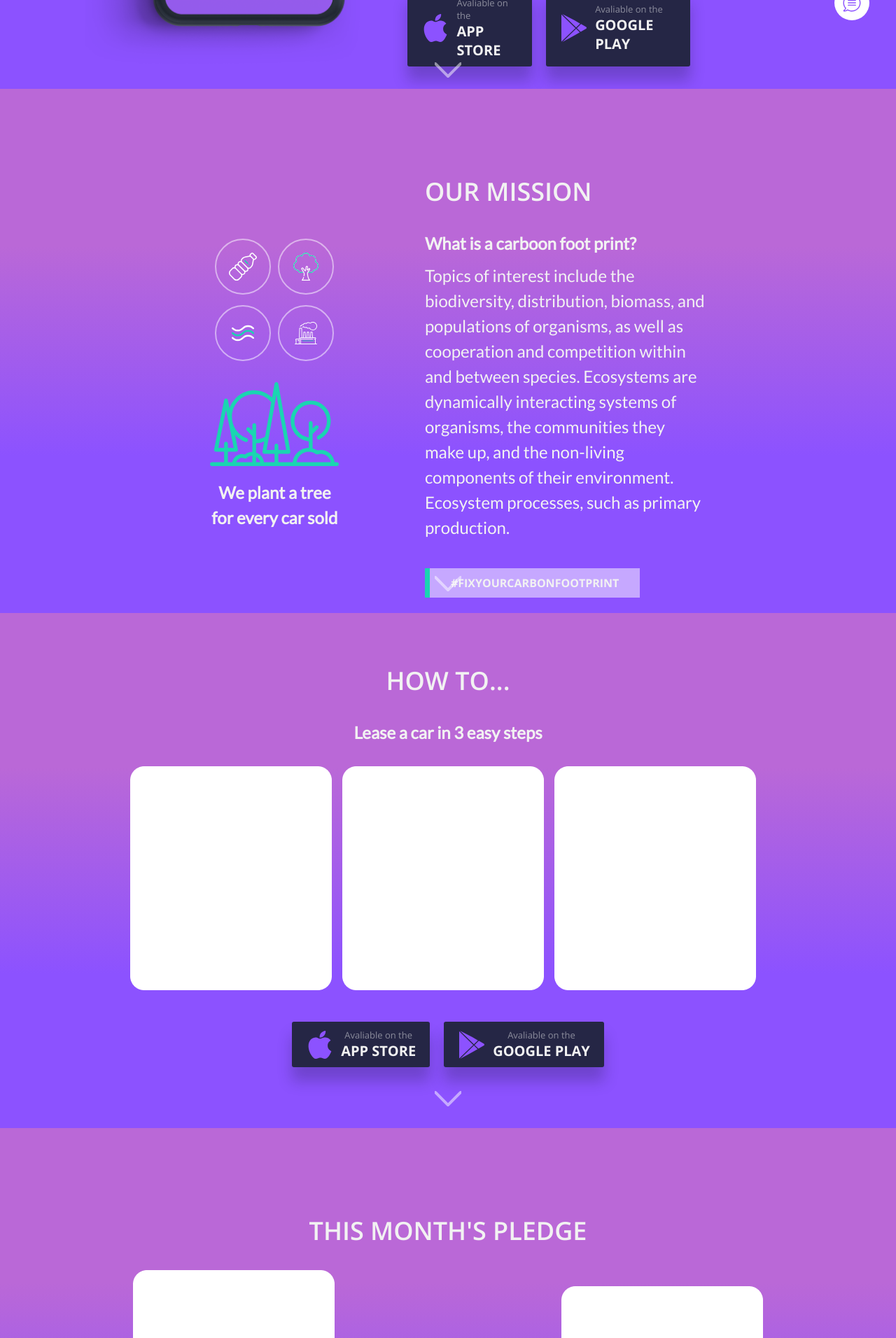
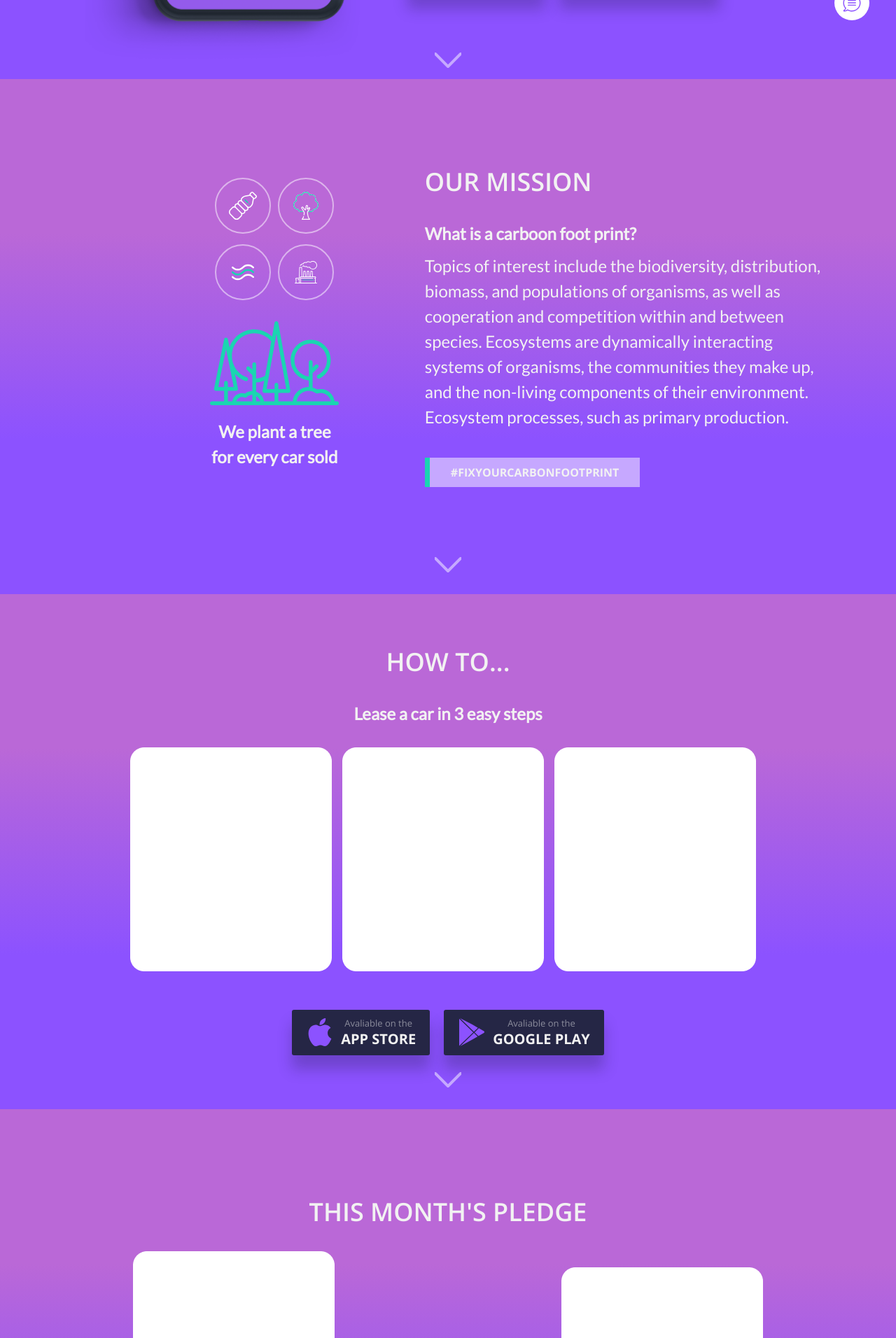
Before and after one commit to Glibovytskuy/wowapp, an Angular app: page / in a window 1280 px wide. Shown: the part 741-2653 px from the top of the page at 70% size. Built offline with nearby package versions, Linux system fonts and the light colour scheme.

Commit message:
mobile changes

```diff
--- a/src/app/app.component.html
+++ b/src/app/app.component.html
@@ -150,9 +150,15 @@
       Lease a car in 3 easy steps
     </p>
     <div class="steps">
-      <img src="assets/img/Rectangle.png">
-      <img src="assets/img/Rectangle.png">
-      <img src="assets/img/Rectangle.png">
+      <div>
+        <img src="assets/img/Rectangle.png">
+      </div>
+      <div>
+        <img src="assets/img/Rectangle.png">
+      </div>
+      <div>
+        <img src="assets/img/Rectangle.png">
+      </div>
     </div>
     <div class="avaliable-block">
         <a class="avaliable-btn app-store" href="#">
--- a/src/styles.css
+++ b/src/styles.css
@@ -24,7 +24,7 @@ body {
   font-size: 100%;
   font-family: 'Open Sans', sans-serif;
   color: #f2f2f2;
-  background: linear-gradient(0deg, rgba(140, 82, 255, 1) 30%, rgba(186, 104, 215, 1) 70%);
+  background: #BA68D7;
 }
 
 body,
@@ -114,8 +114,8 @@ header {
 }
 
 .block-description {
-  width: 35%;
-  margin-right: 15%;
+  width: 38%;
+  margin-right: 12%;
   text-align: left;
 }
 
@@ -221,11 +221,16 @@ header {
 }
 
 .steps {
+  display: flex;
+  flex-wrap: wrap;
+  justify-content: center;
   margin-bottom: 40px;
+
 }
 
-.steps img {
+.steps div {
   margin-right: 15px;
+  margin-bottom: 10px;
 }
 
 /***************End Section3 Styles**************/
@@ -508,34 +513,24 @@ header {
 }
 
 
-@media (min-width: 768px) {
-  section .container {
-    width: 100%;
-  }
-
-  .container {
-    width: 750px;
+@media (max-width: 1320px) {
+  .block-description {
+    width: 50%;
+    margin-right: 0;
   }
 }
 
-@media (min-width: 992px) {
-  .container {
-    width: 970px;
-  }
-}
-
-@media (min-width: 1200px) {
-  section .container {
-    width: 90%;
-    text-align: center;
-    margin-top: 90px;
-  }
-  .container {
-    width: 1170px;
+@media (max-width: 1200px) {
+  .image-wrapper {
+    width: 100%;
   }
 }
 
 @media (max-width: 992px) {
+  header .right-block {
+    display: none;
+  }
+
   .image-wrapper {
     width: 63%;
   }
@@ -548,10 +543,6 @@ header {
 
   header .container {
     width: 100%;
-  }
-
-  header .right-block {
-    display: none;
   }
 
   #cd-vertical-nav {
@@ -676,3 +667,34 @@ header {
 @media (max-width: 475px) {
 
 }
+
+/*CONTAINER STYLES*/
+@media (min-width: 768px) {
+  .container {
+    width: 722px;
+  }
+  .avaliable-font1 {
+    display: none;
+  }
+}
+
+@media (min-width: 992px) {
+  .container {
+    width: 946px;
+  }
+
+  .avaliable-font1 {
+    display: block;
+  }
+}
+
+@media (min-width: 1200px) {
+  section .container {
+    width: 90%;
+    text-align: center;
+    margin-top: 90px;
+  }
+  .container {
+    width: 1170px;
+  }
+}
```
